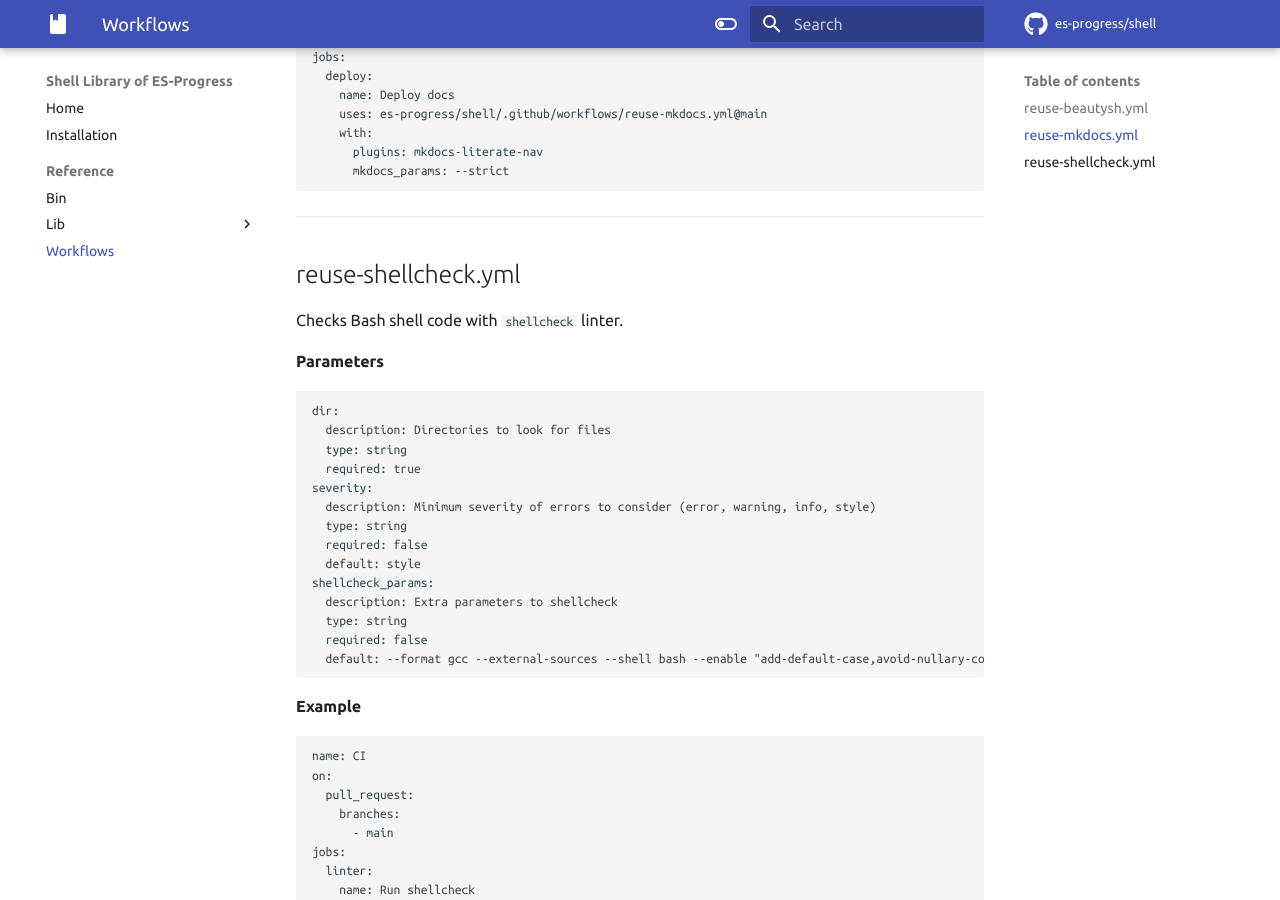
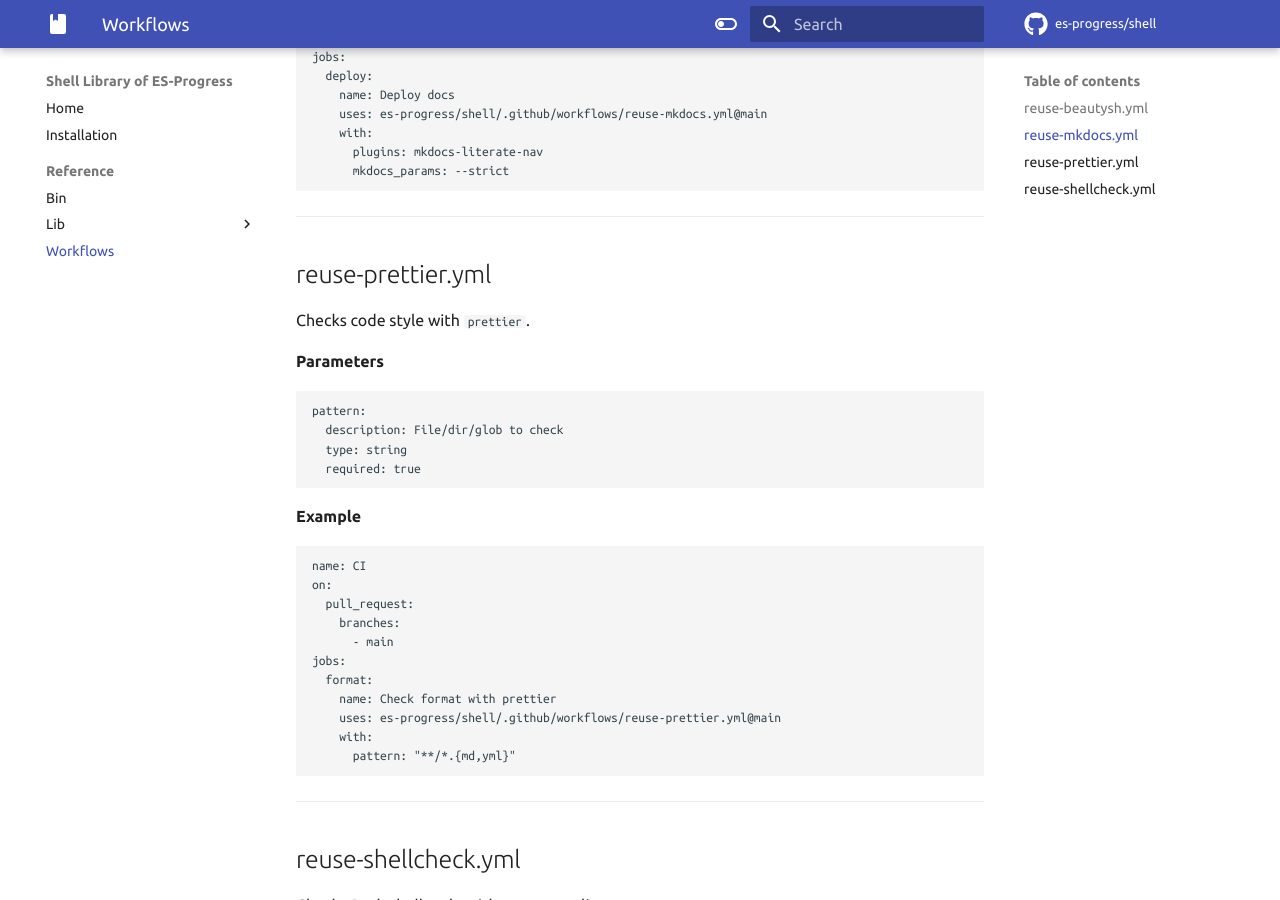
Before and after one commit to es-progress/shell, an MkDocs documentation site: the page built from docs/workflows.md, in a window 1280 px wide and 900 px high, scrolled down 1659 px. Built offline with MkDocs 1.6.1 and Material for MkDocs 9.7.7, drawn with Linux system fonts in a browser that asks for light colours; emoji names are drawn with the system emoji font; comment, search, counter and statistics services are not loaded.

Commit message:
docs/prettier

````diff
--- a/docs/workflows.md
+++ b/docs/workflows.md
@@ -88,6 +88,37 @@ jobs:
 
 ---
 
+## reuse-prettier.yml
+
+Checks code style with `prettier`.
+
+**Parameters**
+
+```
+pattern:
+  description: File/dir/glob to check
+  type: string
+  required: true
+```
+
+**Example**
+
+```
+name: CI
+on:
+  pull_request:
+    branches:
+      - main
+jobs:
+  format:
+    name: Check format with prettier
+    uses: es-progress/shell/.github/workflows/reuse-prettier.yml@main
+    with:
+      pattern: "**/*.{md,yml}"
+```
+
+---
+
 ## reuse-shellcheck.yml
 
 Checks Bash shell code with `shellcheck` linter.
````
